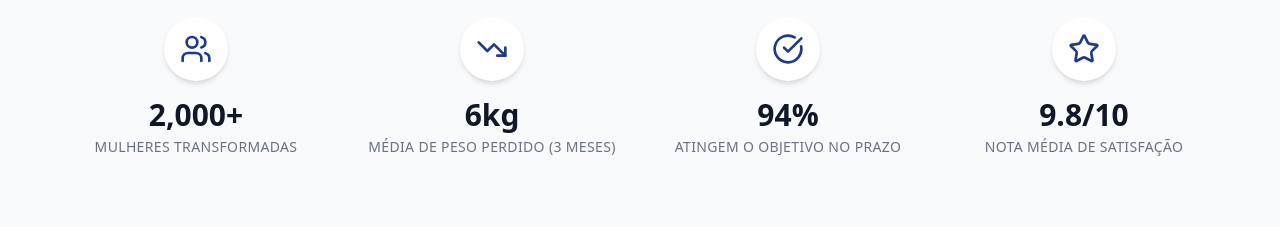
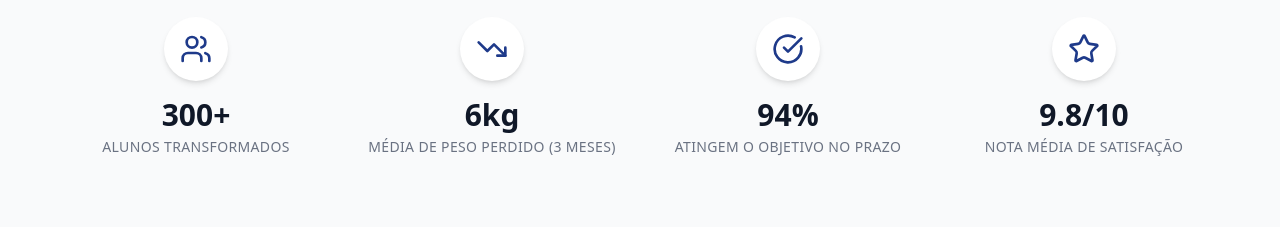
Before and after one commit to Gustavogm9/tiago_coelho_lp_longevidade, a Next.js app: page / in a window 1280 px wide. Shown: the part 8740-8967 px from the top of the page. Built offline with nearby package versions, Linux system fonts and the light colour scheme.

Commit message:
fix: update impact metric to 300+ Alunos Transformados

```diff
--- a/components/sections/Testimonials.tsx
+++ b/components/sections/Testimonials.tsx
@@ -45,7 +45,7 @@ export const Testimonials = () => {
     ];
 
     const content = [
-        { icon: Users, text: "Mulheres Transformadas", value: "2,000+" },
+        { icon: Users, text: "Alunos Transformados", value: "300+" },
         { icon: TrendingDown, text: "Média de peso perdido (3 meses)", value: "6kg" },
         { icon: CheckCircle, text: "Atingem o objetivo no prazo", value: "94%" },
         { icon: Star, text: "Nota média de satisfação", value: "9.8/10" },
```
